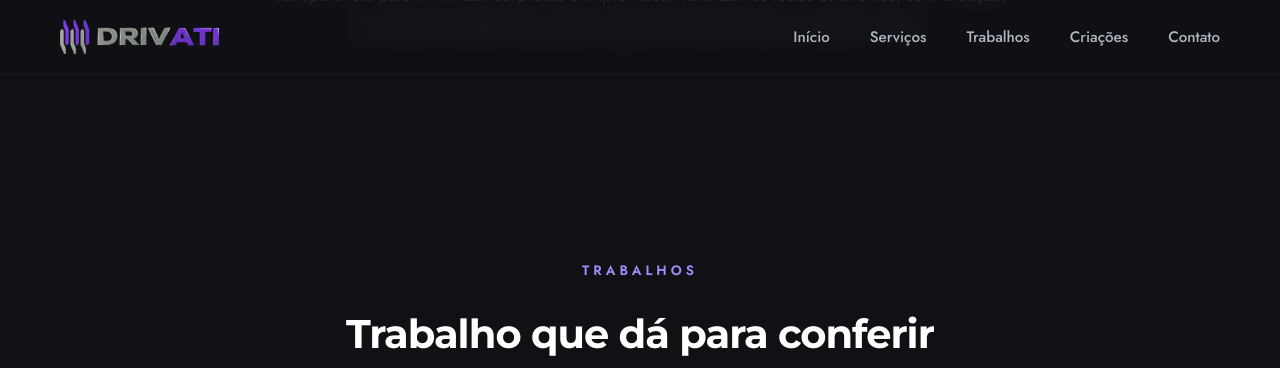
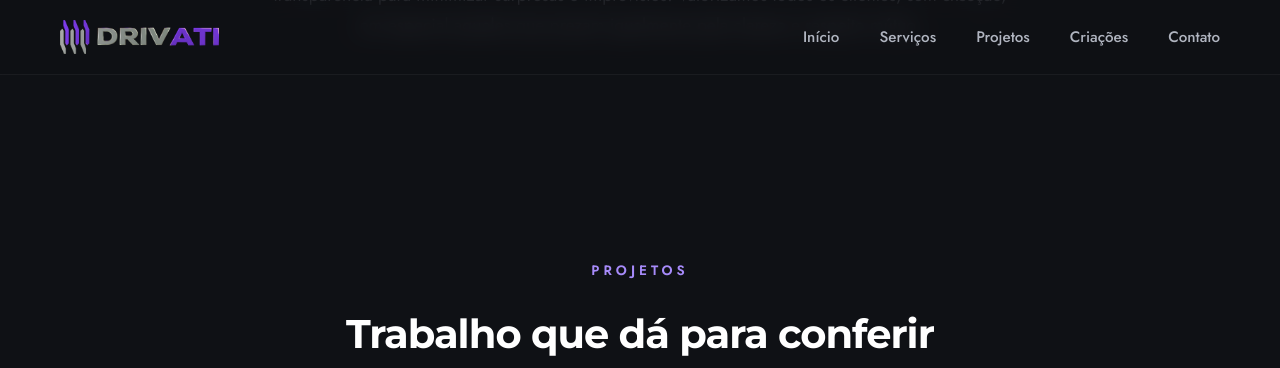
Before and after one commit to pedrosajrdigital/Drivati, a Jekyll site: the page built from index.html, in a window 1280 px wide and 900 px high, scrolled down 3348 px. Shown: the top 368 px of the window. Built offline with Jekyll 4.4.1, drawn with Linux system fonts in a browser that asks for light colours.

Commit message:
Menu: Trabalhos passa a se chamar Projetos
Co-Authored-By: Claude Sonnet 5.5 <noreply@anthropic.com>
Claude-Session: https://claude.ai/code/session_01CUYoSEqX6vk5an1RJTf5Uz

```diff
--- a/_includes/footer.html
+++ b/_includes/footer.html
@@ -13,7 +13,7 @@
                 <ul class="footer-links">
                     <li><a href="index.html">Início</a></li>
                     <li><a href="servicos.html">Serviços</a></li>
-                    <li><a href="cases.html">Trabalhos</a></li>
+                    <li><a href="cases.html">Projetos</a></li>
                     <li><a href="criacoes.html">Criações</a></li>
                     <li><a href="contato.html">Contato</a></li>
                 </ul>
--- a/_includes/header.html
+++ b/_includes/header.html
@@ -8,7 +8,7 @@
             <ul>
                 <li><a href="index.html">Início</a></li>
                 <li><a href="servicos.html">Serviços</a></li>
-                <li><a href="cases.html">Trabalhos</a></li>
+                <li><a href="cases.html">Projetos</a></li>
                 <li><a href="criacoes.html">Criações</a></li>
                 <li><a href="contato.html">Contato</a></li>
             </ul>
--- a/cases.html
+++ b/cases.html
@@ -1,12 +1,12 @@
 ---
 layout: default
-title: "Trabalhos | Drivati"
+title: "Projetos | Drivati"
 description: "Projetos reais de presença digital, com canais públicos que qualquer pessoa pode conferir."
 css: cases
 ---
     <section class="page-hero">
         <div class="container">
-            <span class="overline">Trabalhos</span>
+            <span class="overline">Projetos</span>
             <h1 class="page-title">Trabalho que dá para conferir</h1>
             <p class="page-subtitle">Projetos reais de presença digital, com o que foi feito e onde dá para conferir.</p>
         </div>
--- a/index.html
+++ b/index.html
@@ -112,7 +112,7 @@ standalone: true
         <div class="container">
 
             <div class="section-header">
-                <span class="overline">Trabalhos</span>
+                <span class="overline">Projetos</span>
                 <h2 class="section-title">Trabalho que dá para conferir</h2>
                 <p class="section-description">Projetos reais de presença digital, com canais públicos que qualquer pessoa pode conferir.</p>
             </div>
```
